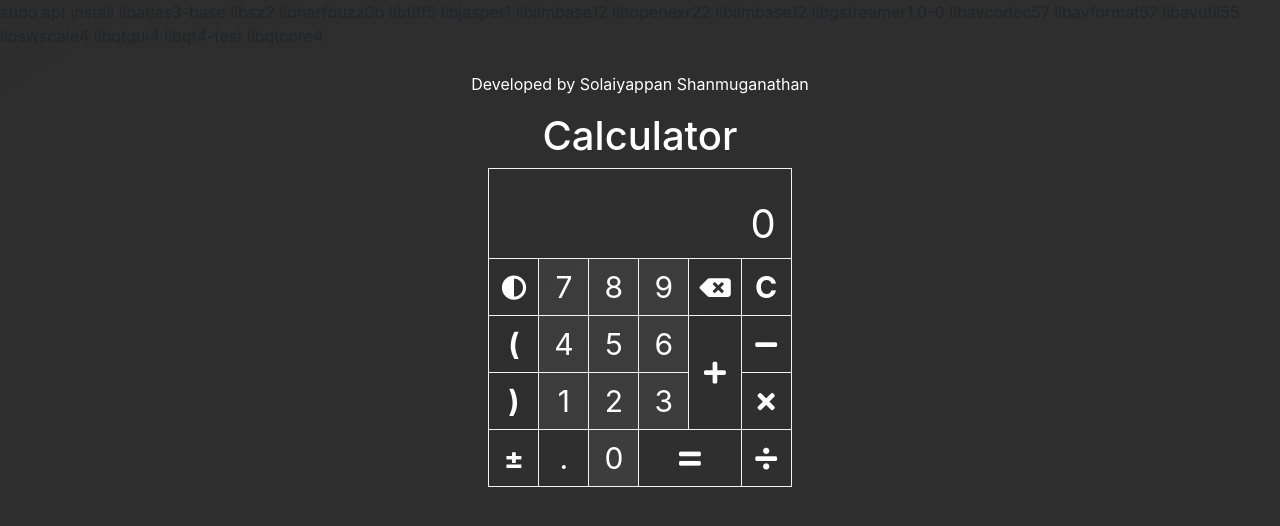
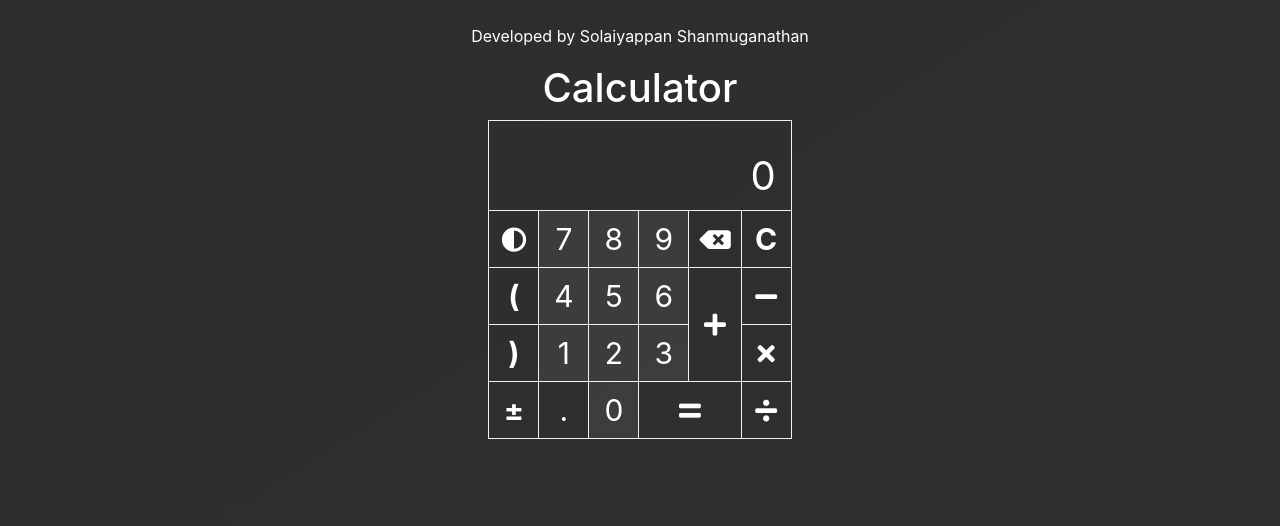
Before and after one commit to SolaiyappanS/calculator, a plain HTML site: page index.html in a window 1280 px wide. Drawn offline with nearby package versions, Linux system fonts and the light colour scheme.

Commit message:
careless

```diff
--- a/index.html
+++ b/index.html
@@ -11,8 +11,6 @@
 
     <link href="https://use.fontawesome.com/releases/v5.6.1/css/all.css" rel="stylesheet">
     <title>Calculator</title>
-    sudo apt install libatlas3-base libsz2 libharfbuzz0b libtiff5 libjasper1 libilmbase12 libopenexr22 libilmbase12 libgstreamer1.0-0 libavcodec57 libavformat57 libavutil55 libswscale4 libqtgui4 libqt4-test libqtcore4
-
   </head>
   <body>
     <div class="wrapper">
```
